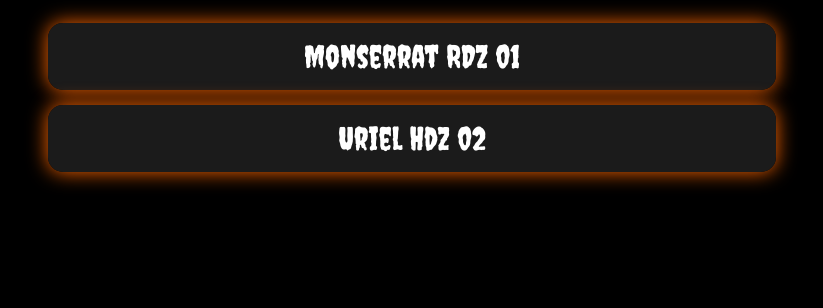
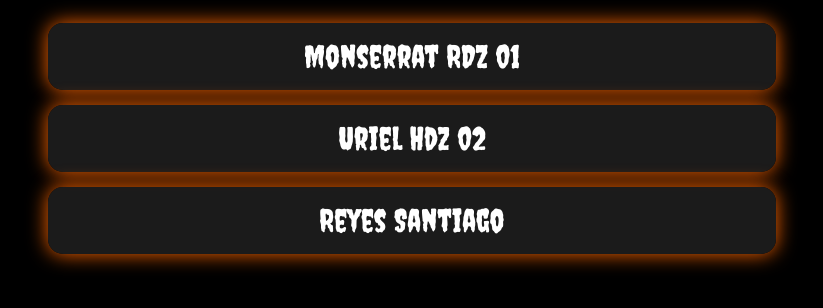
Before and after one commit to san221217-maker/halloween, a plain HTML site: page index.html in a window 1280 px wide. Shown: the part 198-506 px from the top of the page, without its empty margins (228-1051 px from the left). Drawn offline with Linux system fonts and the light colour scheme.

Commit message:
Update index.html

```diff
--- a/index.html
+++ b/index.html
@@ -64,6 +64,7 @@
   <ul>
     <li>Monserrat RDZ 01</li>
     <li>Uriel Hdz 02</li>
+     <li>Reyes Santiago</li>
 
   </ul>
 </body>
```
